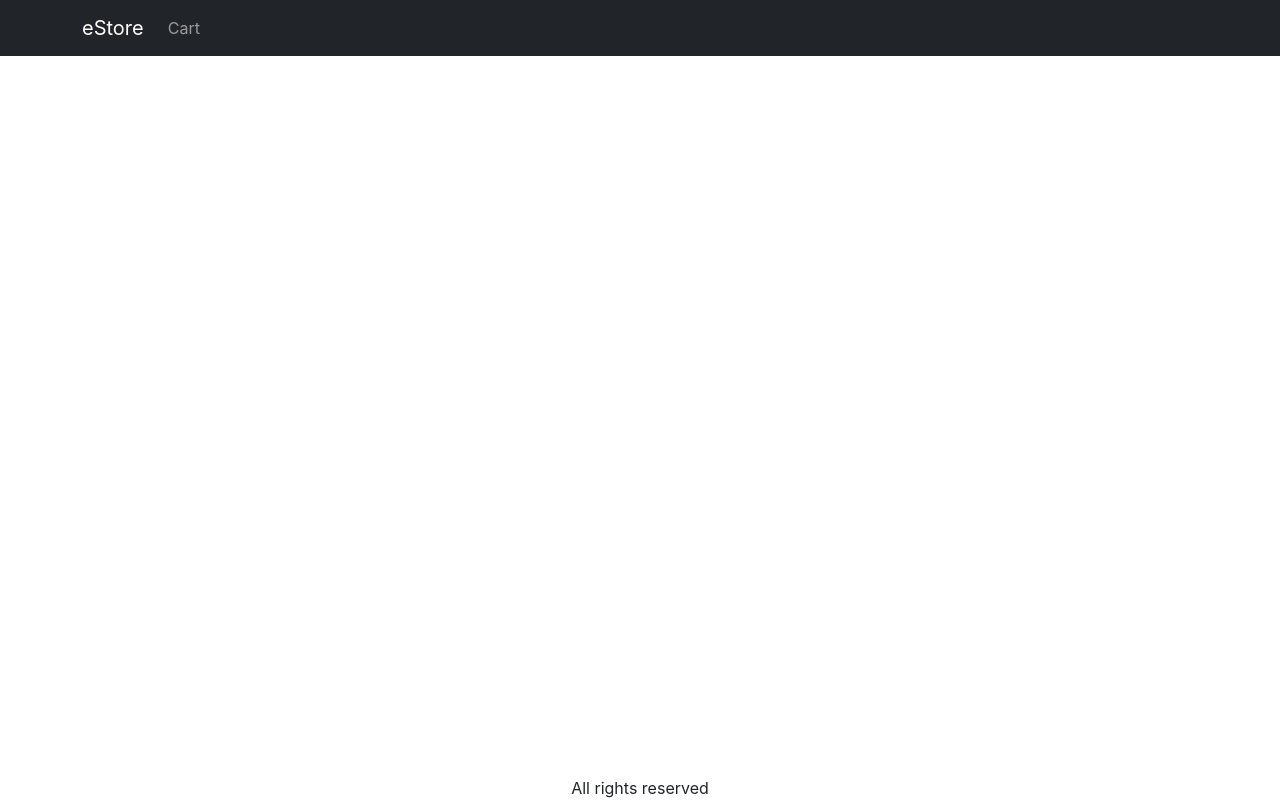
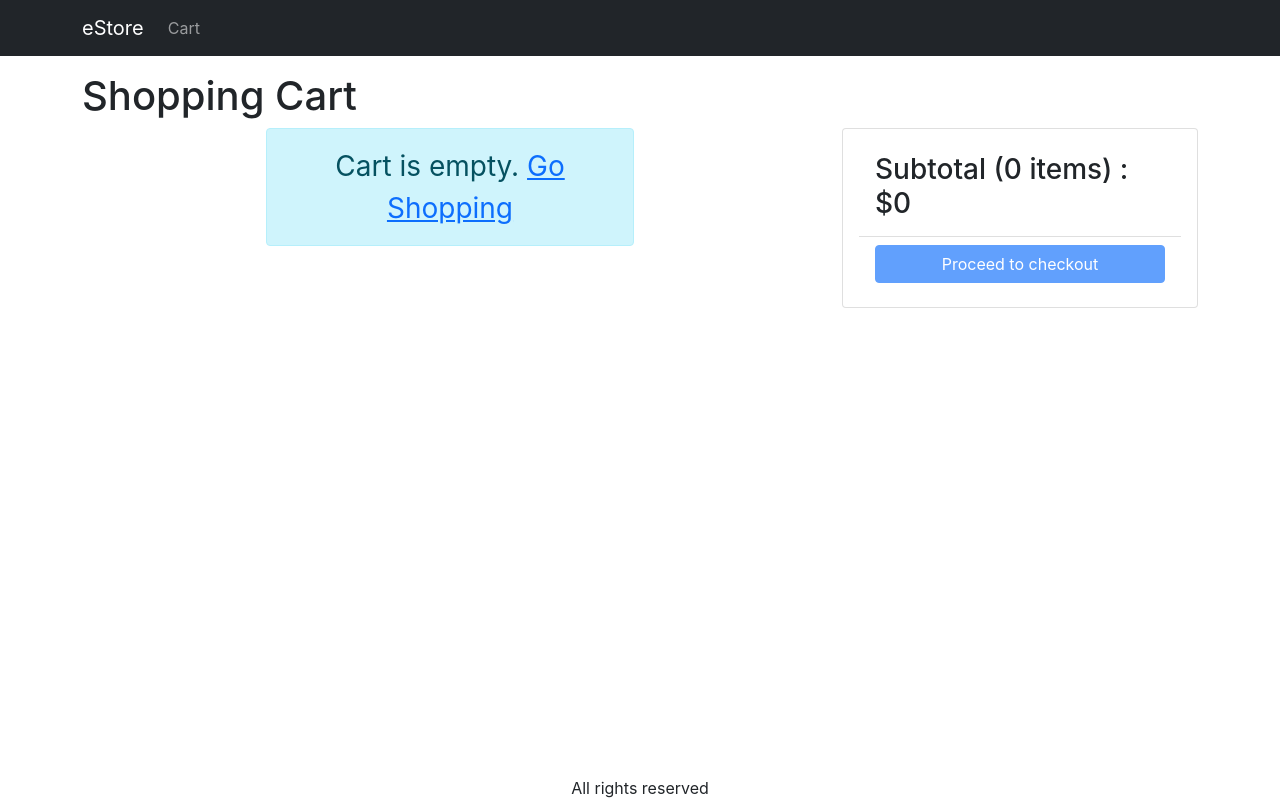
Before and after one commit to miltongg/MERN-eStore, a React (Create React App) app in the folder frontend/: page /cart in a window 1280 px wide. Built offline with nearby package versions, Linux system fonts and the light colour scheme.

Commit message:
Added a Cart View

```diff
--- a/frontend/src/App.js
+++ b/frontend/src/App.js
@@ -5,6 +5,7 @@
 import { LinkContainer } from "react-router-bootstrap";
 import {useContext} from "react";
 import {Store} from "./Store";
+import {CartScreen} from "./screens/CartScreen";
 
 function App() {
 
@@ -27,7 +28,7 @@
                   {
                     cart.cartItems.length > 0 &&
                       <Badge pill bg="danger">
-                        {cart.cartItems.length}
+                        {cart.cartItems.reduce((a, c) => a + c.quantity, 0)}
                       </Badge>
                   }
 
@@ -41,6 +42,7 @@
             <Routes>
               <Route path="/" element={<HomeScreen />} />
               <Route path="/product/:slug" element={<ProductScreen />} />
+              <Route path="/cart" element={<CartScreen />} />
             </Routes>
           </Container>
         </main>
--- a/frontend/src/Store.js
+++ b/frontend/src/Store.js
@@ -12,10 +12,17 @@
     switch (action.type) {
         case 'CART_ADD_ITEM':
             // ADD TO CART //
-            return {...state,
-                cart: {
-                ...state.cart,
-                    cartItems: [...state.cart.cartItems, action.payload]}}
+            const newItem = action.payload;
+            const existItem = state.cart.cartItems.find(
+                item => item._id === newItem._id
+            );
+            const cartItems = existItem ? state.cart.cartItems.map(
+                item => item._id === existItem._id ? newItem : item
+            ) : [...state.cart.cartItems, newItem]
+
+            return {
+               ...state, cart: { ...state.cart, cartItems }
+            }
         default:
             return state;
     }
--- a/frontend/src/index.css
+++ b/frontend/src/index.css
@@ -52,3 +52,7 @@
 .img-large {
   max-width: 100%;
 }
+
+.img-thumbnail {
+  height: 80px;
+}
--- /dev/null
+++ b/frontend/src/screens/CartScreen.js
@@ -0,0 +1,88 @@
+import React, {useContext} from 'react';
+import {Store} from "../Store";
+import {Helmet} from "react-helmet-async";
+import {Badge, Button, Card, Col, ListGroup, ListGroupItem, Row} from "react-bootstrap";
+import {MessageBox} from "../components/MessageBox";
+import {Link} from "react-router-dom";
+
+export const CartScreen = () => {
+
+    const { state, dispatch: ctxDispatch } = useContext(Store);
+
+    const { cart: { cartItems }} = state
+
+    return (
+        <div>
+            <Helmet>
+                <title>Shopping Cart</title>
+            </Helmet>
+            <h1>Shopping Cart</h1>
+            <Row>
+                <Col md={8}>
+                    {cartItems.length === 0 ? (
+                        <MessageBox>
+                            Cart is empty. <Link to="/">Go Shopping</Link>
+                        </MessageBox>
+                    ) : (
+                        <ListGroup>
+                            {cartItems.map(item => (
+                                <ListGroupItem key={item._id}>
+                                    <Row className="align-items-center">
+                                        <Col md={4}>
+                                            <img
+                                                src={item.image}
+                                                alt={item.name}
+                                                className="img-fluid rounded img-thumbnail"
+                                            ></img>{' '}
+                                            <Link to={`/product/${item.slug}`}>{item.name}</Link>
+                                        </Col>
+                                        <Col md={3}>
+                                            <Button variant="light" disabled={item.quantity === 1}>
+                                                <i className="fas fa-minus-circle"></i>
+                                            </Button>{' '}
+                                            <span>{item.quantity}</span>{' '}
+                                            <Button variant="light" disabled={item.quantity === item.countStock}>
+                                                <i className="fas fa-plus-circle"></i>
+                                            </Button>
+                                        </Col>
+                                        <Col md={3}>${item.price}</Col>
+                                        <Col md={2}>
+                                            <Button variant="light">
+                                                <i className="fas fa-trash"></i>
+                                            </Button>
+                                        </Col>
+                                    </Row>
+                                </ListGroupItem>
+                            ))}
+                        </ListGroup>
+                    )}
+                </Col>
+                <Col md={4}>
+                    <Card>
+                        <Card.Body>
+                            <ListGroup variant="flush">
+                                <ListGroupItem>
+                                    <h3>
+                                        Subtotal ({cartItems.reduce((a, c) => a + c.quantity, 0)}{' '} items) : $
+                                        {cartItems.reduce((a, c) => a + c.price * c.quantity, 0)}
+                                    </h3>
+                                </ListGroupItem>
+                                <ListGroupItem>
+                                    <div className="d-grid">
+                                        <Button
+                                            type="button"
+                                            variant="primary"
+                                            disabled={cartItems.length === 0}
+                                        >
+                                            Proceed to checkout
+                                        </Button>
+                                    </div>
+                                </ListGroupItem>
+                            </ListGroup>
+                        </Card.Body>
+                    </Card>
+                </Col>
+            </Row>
+        </div>
+    );
+};
--- a/frontend/src/screens/HomeScreen.js
+++ b/frontend/src/screens/HomeScreen.js
@@ -23,7 +23,7 @@
 
 export const HomeScreen = () => {
 
-    const [{loading, error, products}, dispatch] = useReducer(logger(reducer), {
+    const [{loading, error, products}, dispatch] = useReducer(reducer, {
         products: [],
         loading: true,
         error: '',
--- a/frontend/src/screens/ProductScreen.js
+++ b/frontend/src/screens/ProductScreen.js
@@ -1,5 +1,5 @@
 import React, {useContext} from 'react'
-import { useParams } from 'react-router-dom'
+import { useParams, useNavigate } from 'react-router-dom';
 import {useEffect, useReducer} from "react";
 import {Badge, Button, Card, Col, ListGroup, ListGroupItem, Row} from "react-bootstrap";
 import {Rating} from "../components/Rating";
@@ -25,7 +25,8 @@
 
 export const ProductScreen = () => {
 
-    const { slug } = useParams()
+    const navigate = useNavigate();
+    const { slug } = useParams();
 
     const [{loading, error, product}, dispatch] = useReducer(reducer, {
         product: [],
@@ -53,10 +54,21 @@
     },[slug])
 
     const { state, dispatch: ctxDispatch } = useContext(Store);
-    const addToCartHandler = () => {
+    const { cart } = state;
+    const addToCartHandler = async () => {
+        const existItem = cart.cartItems.find(x => x._id === product._id);
+        const quantity = existItem ? existItem.quantity + 1 : 1;
+        const {data} = await axios.get(`/api/products/${product._id}`);
+        if (data.countStock < quantity) {
+            alert(('Sorry, product out of stock'))
+            return;
+        }
         ctxDispatch({
             type: 'CART_ADD_ITEM',
-            payload: {...product, quantity: 1 }})
+            payload: {...product, quantity}
+        });
+
+        navigate('/cart')
     }
 
   return (
```
Also changed, not shown: 2 other files (tests, documents, lock files or other folders).
